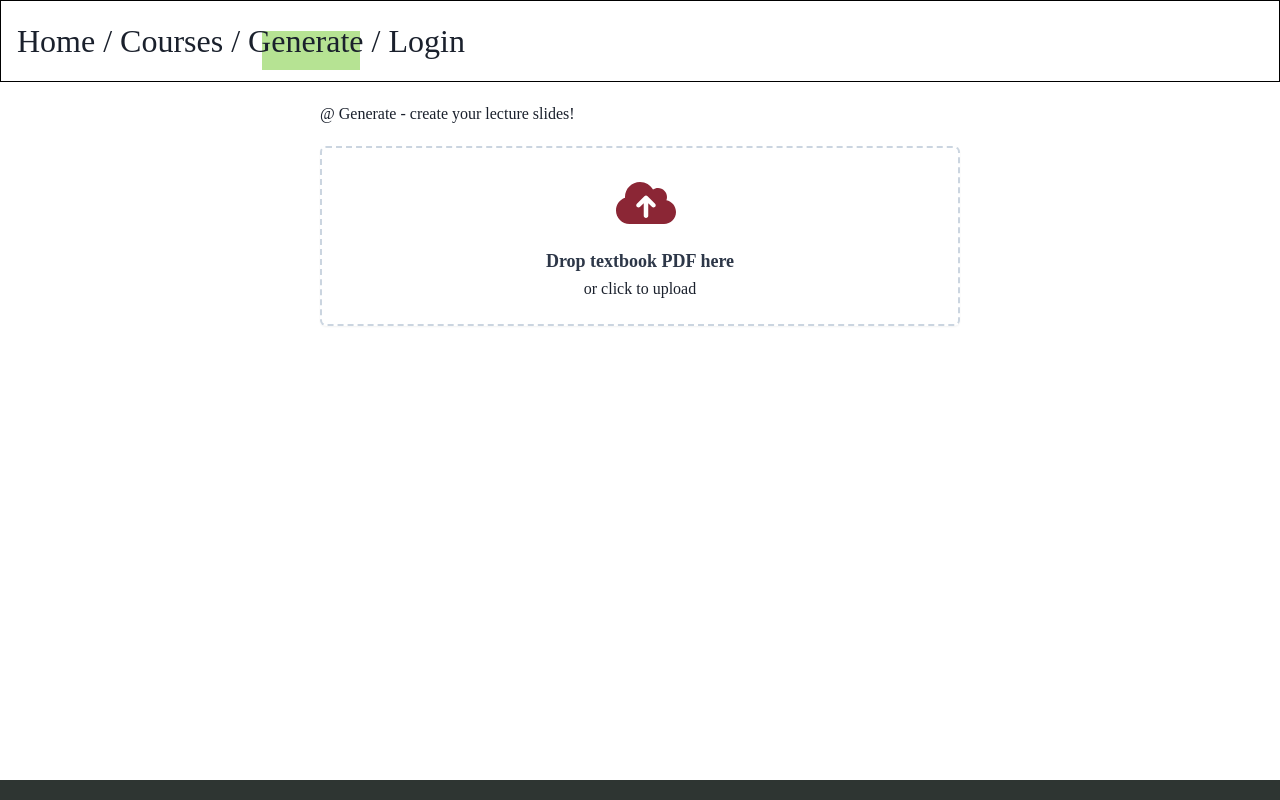
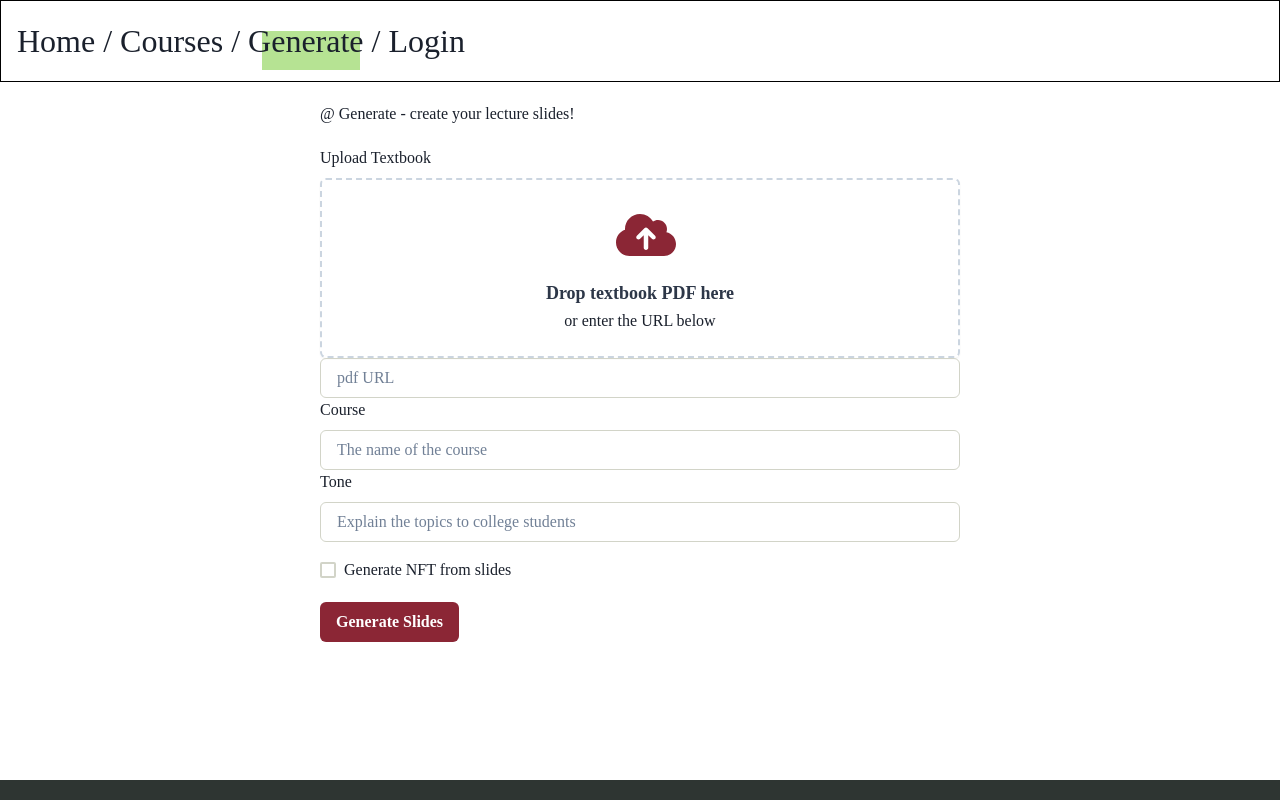
Before and after one commit to alishehbaz/ApolloDeck, a React (Vite) app in the folder frontend/: page /generate in a window 1280 px wide. Built offline with nearby package versions, Linux system fonts and the light colour scheme.

Commit message:
chg: switch to the actual APIs.
Signed-off-by: Zixuan James Li <p359101898@gmail.com>

```diff
--- a/frontend/package.json
+++ b/frontend/package.json
@@ -18,11 +18,13 @@
     "@fortawesome/free-regular-svg-icons": "^6.4.0",
     "@fortawesome/free-solid-svg-icons": "^6.4.0",
     "@fortawesome/react-fontawesome": "^0.2.0",
+    "axios": "^1.3.4",
     "framer-motion": "^10.10.0",
     "localforage": "^1.10.0",
     "match-sorter": "^6.3.1",
     "react": "^18.2.0",
     "react-dom": "^18.2.0",
+    "react-hook-form": "^7.43.9",
     "react-router-dom": "^6.10.0",
     "sort-by": "^1.2.0"
   },
--- a/frontend/src/components/Upload.tsx
+++ b/frontend/src/components/Upload.tsx
@@ -3,13 +3,16 @@ import { Box, Heading, Input, Stack, Text } from "@chakra-ui/react";
 import { faCloudUpload } from "@fortawesome/free-solid-svg-icons";
 import { FontAwesomeIcon } from "@fortawesome/react-fontawesome";
 import { motion, useAnimation } from "framer-motion";
+import { UseFormRegister, FieldValues } from "react-hook-form";
 
 const Upload = ({
-  value,
-  setValue,
+  register,
+  pdfFile,
+  pdfFileBytes,
 }: {
-  value: string;
-  setValue: (s: string) => any;
+  register: UseFormRegister<FieldValues>;
+  pdfFile: string;
+  pdfFileBytes: any;
 }) => {
   const controls = useAnimation();
   const startAnimation = () => controls.start("hover");
@@ -63,16 +66,23 @@ const Upload = ({
               <FontAwesomeIcon fontSize="48" icon={faCloudUpload} />
             </Box>
             <Stack p="8" textAlign="center" spacing="1">
-              {!!value ? (
+              {!!pdfFile ? (
                 <Box fontWeight="light">
-                  Uploaded<Text color="primary.100">{value}</Text>
+                  Using URL <Text color="primary.100">{pdfFile}</Text>
+                </Box>
+              ) : !!pdfFileBytes &&
+                pdfFileBytes.length > 0 &&
+                !!pdfFileBytes[0]?.name ? (
+                <Box fontWeight="light">
+                  Using file
+                  <Text color="primary.100">{pdfFileBytes[0].name}</Text>
                 </Box>
               ) : (
                 <>
                   <Heading fontSize="lg" color="gray.700" fontWeight="bold">
                     Drop textbook PDF here
                   </Heading>
-                  <Text fontWeight="light">or click to upload</Text>
+                  <Text fontWeight="light">or enter the URL below</Text>
                 </>
               )}
             </Stack>
@@ -87,13 +97,11 @@ const Upload = ({
           left="0"
           opacity="0"
           aria-hidden="true"
+          {...register("pdfFileBytes")}
           accept=".pdf"
           onDragEnter={startAnimation}
           onDragLeave={stopAnimation}
-          value={value}
-          onChange={(e) => {
-            setValue(e.target.value);
-          }}
+          //   value={value}
         />
       </Box>
     </Box>
--- a/frontend/src/pages/Generate.tsx
+++ b/frontend/src/pages/Generate.tsx
@@ -1,13 +1,69 @@
-import { Box } from "@chakra-ui/react";
+import {
+  Button,
+  Checkbox,
+  FormControl,
+  FormLabel,
+  Input,
+} from "@chakra-ui/react";
 import Upload from "../components/Upload";
 import Centered from "../layouts/Centered";
 import { useState } from "react";
+import { useForm } from "react-hook-form";
+import { postLecture } from "../services/lectures";
+import { redirect } from "react-router-dom";
 
 const Generate = () => {
-  const [file, setFile] = useState("");
+  const { handleSubmit, register, watch } = useForm();
+  const [pending, setPending] = useState(false);
+  const pdfFile = watch("pdfFile");
+  const pdfFileBytes = watch("pdfFileBytes");
+  // const [file, setFile] = useState("");
+  const onSubmit = (values: any) => {
+    setPending(true);
+    console.log("submitting", values);
+    postLecture(values).then((data) => {
+      setPending(false);
+      redirect(`/lectures/${data.courseId}`);
+    });
+  };
+
   return (
     <Centered padding="25%" heading="@ Generate - create your lecture slides!">
-      <Upload value={file} setValue={setFile} />
+      <form onSubmit={handleSubmit(onSubmit)}>
+        <FormControl>
+          <FormLabel>Upload Textbook</FormLabel>
+          <Upload
+            register={register}
+            pdfFile={pdfFile}
+            pdfFileBytes={pdfFileBytes}
+          />
+        </FormControl>
+        <Input {...register("pdfFile")} placeholder="pdf URL" />
+        <FormControl>
+          <FormLabel>Course</FormLabel>
+          <Input {...register("course")} placeholder="The name of the course" />
+        </FormControl>
+        <FormControl>
+          <FormLabel>Tone</FormLabel>
+          <Input
+            {...register("tone")}
+            placeholder="Explain the topics to college students"
+          />
+        </FormControl>
+        <Checkbox {...register("generateNFT")} type="checkbox" marginTop="1rem">
+          Generate NFT from slides
+        </Checkbox>
+        <Button
+          isLoading={pending}
+          marginTop={5}
+          type="submit"
+          display="block"
+          bg="primary.100"
+          color="white"
+        >
+          Generate Slides
+        </Button>
+      </form>
     </Centered>
   );
 };
--- a/frontend/src/pages/Home.tsx
+++ b/frontend/src/pages/Home.tsx
@@ -35,7 +35,7 @@ const Home = () => {
         </GridItem>
         <GridItem rowSpan={2} colSpan={3} fontSize="2rem">
           <LinkBtn to="/generate" content="Get Started" icon={faPlay} />
-          <LinkBtn to="/lectures" content="My Lectures" icon={faIndustry} />
+          <LinkBtn to="/courses" content="My Courses" icon={faIndustry} />
         </GridItem>
       </Grid>
       <Box>
--- a/frontend/src/services/lectures.ts
+++ b/frontend/src/services/lectures.ts
@@ -1,4 +1,5 @@
 import { CourseProp, LectureProp } from "../components/SquareBox";
+import axios from "axios";
 
 const coursesData: CourseProp[] = [
   { course: "Intro to Programming", numSlides: 4 },
@@ -59,14 +60,47 @@ const lecturesData: LectureProp[] = [
   },
 ].map((lecture, idx) => ({ lectureId: idx.toString(), ...(lecture as any) }));
 
-export const getCourses = async () => {
-  return coursesData.concat(coursesData, coursesData);
+type PostLecture = {
+  course: string;
+  generateNFT: boolean;
+  tone: string;
+  pdfFile: string;
 };
 
-export const getLectures = async (course: string) => {
-  return lecturesData.concat(lecturesData, lecturesData);
+const apiUrl = (endpoint: string) => {
+  return `http://localhost:3000/${endpoint}`;
 };
 
-export const getLecture = async (lecture: string) => {
-  return lecturesData.find((val) => val.lectureId === lecture);
+export const getCourses = async () => {
+  return axios.get(apiUrl("courses")).then((resp) => {
+    const data = resp.data;
+    console.log("courses", data);
+    return data;
+  });
 };
+
+export const getLectures = async (courseId: string) => {
+  return axios.get(apiUrl(`lectures/${courseId}`)).then((resp) => {
+    const data = resp.data;
+    console.log("lectures", data);
+    return data;
+  });
+  // return lecturesData.concat(lecturesData, lecturesData);
+};
+
+export const getLecture = async (lectureId: string) => {
+  return axios.get(apiUrl(`lecture/${lectureId}`)).then((resp) => {
+    const data = resp.data;
+    console.log("lecture", data);
+    return data;
+  });
+  // return lecturesData.find((val) => val.lectureId === lecture);
+};
+
+export const postLecture = async (data: PostLecture) => {
+  return axios.post(apiUrl("lecture"), data).then((resp) => {
+    const data = resp.data;
+    console.log(data);
+    return data;
+  });
+};
```
Also changed, not shown: 1 other file (tests, documents, lock files or other folders).
